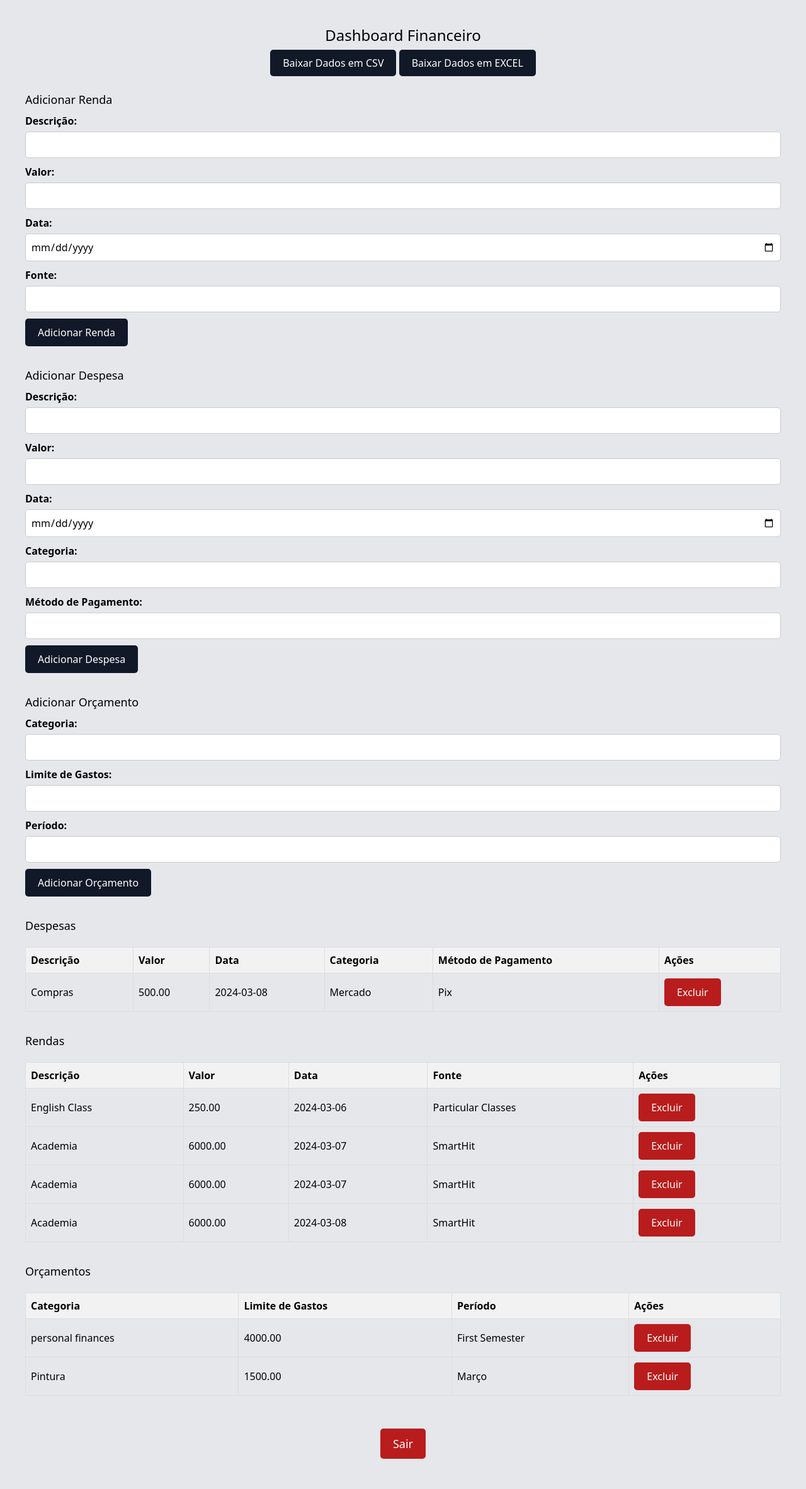
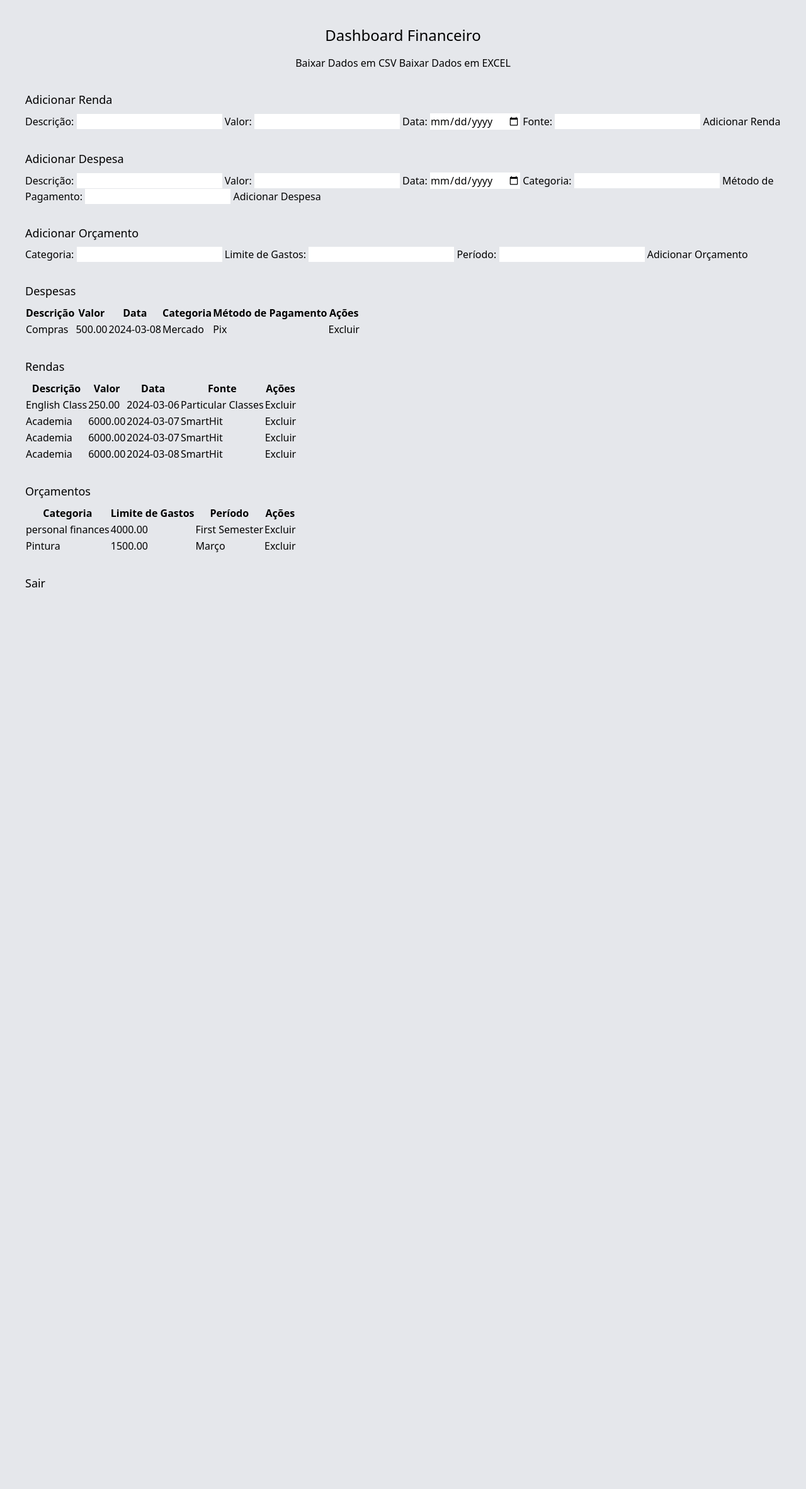
Before and after one commit to mateus-schiavi/FinDash, a Flask app: template templates/index.html in a window 1280 px wide. Shown: the whole page at 63% size. After the commit the page ends 933 px from the top, so only its background shows below. Run offline with Flask 3, Linux system fonts and the light colour scheme; the template is opened without the code that fills it: values that come from a table or form of the project are taken from there, others are empty; data comes from the database, SQL or seed files in the repository; parts of the project's set-up code (start-up, migrations or seed data) failed here and were passed over; some libraries are stand-ins or nearby versions.

Commit message:
melhorias em andamento

```diff
--- a/main.py
+++ b/main.py
@@ -1,4 +1,4 @@
-from flask import Flask, render_template, request, redirect, url_for, session, make_response, flash
+from flask import Flask, render_template, request, redirect, url_for, session, make_response, flash, jsonify
 from flask_sqlalchemy import SQLAlchemy
 import plotly.graph_objs as go
 import os
@@ -428,6 +428,46 @@ def download_data_xlsx():
 
     return response
 
+@app.route('/api/data', methods=['GET'])
+def get_data():
+    if 'name' not in session:
+        return jsonify({'error': 'Usuário não autenticado'})
+
+    expenses = Expense.query.filter_by(user_id=session['user_id']).all()
+    incomes = Income.query.filter_by(user_id=session['user_id']).all()
+    budgets = Expense.query.filter_by(user_id=session['user_id']).all()
+    graph_html = renderizar_grafico()
+
+    expense_data = [{
+        'expense_id': e.expense_id,
+        'descriptio': e.description,
+        'value': float(e.value),
+        'date': str(e.date),
+        'category': e.category,
+        'payment_method': e.payment_method
+    } for e in expenses]
+
+    income_data = [{
+        'income_id': i.income_id,
+        'description': i.description,
+        'value': float(i.value),
+        'date': str(i.date),
+        'source': i.source
+    } for i in incomes]
+
+    budget_data = [{
+        'budget_id': b.budget_id,
+        'category': b.category,
+        'spending_limit': float(b.spending_limit),
+        'period': b.period
+    } for b in budgets]
+
+    return jsonify({
+        'expenses': expense_data,
+        'incomes': income_data,
+        'budgets': budget_data,
+        'graph_html': graph_html
+    })
 # Verifica se o script está sendo executado diretamente
 if __name__ == '__main__':
     # Inicia o servidor Flask em modo de depuração
--- a/templates/index.html
+++ b/templates/index.html
@@ -6,75 +6,6 @@
     <title>Dashboard Financeiro</title>
     <script src="https://cdn.plot.ly/plotly-latest.min.js"></script>
     <link href="https://cdn.jsdelivr.net/npm/tailwindcss@2.2.19/dist/tailwind.min.css" rel="stylesheet">
-    <style>
-        .form-label {
-            display: block;
-            margin-bottom: 5px;
-            font-weight: bold;
-        }
-
-        .form-input {
-            width: 100%;
-            padding: 8px;
-            margin-bottom: 10px;
-            border-radius: 5px;
-            border: 1px solid #ccc;
-            box-sizing: border-box;
-        }
-
-        .btn {
-            background-color: #111827;
-            color: white;
-            padding: 10px 20px;
-            border: none;
-            border-radius: 5px;
-            cursor: pointer;
-        }
-
-        .btn:hover {
-            background-color: #4b5563;
-        }
-
-        .btn-delete {
-            background-color: #b91c1c;
-        }
-
-        .btn-delete:hover {
-            background-color: #7f1d1d;
-        }
-
-        .btn-logout {
-            background-color: #b91c1c;
-        }
-
-        .btn-logout:hover {
-            background-color: #111827;
-        }
-
-        table {
-            width: 100%;
-            border-collapse: collapse;
-            margin-top: 20px;
-        }
-
-        th,
-        td {
-            border: 1px solid #ddd;
-            padding: 8px;
-            text-align: left;
-        }
-
-        th {
-            background-color: #f2f2f2;
-            font-weight: bold;
-        }
-
-        .logout-container {
-            display: flex;
-            justify-content: center;
-            margin-top: 20px;
-        }
-    </style>
 </head>
 
 <body class="bg-gray-200 p-10">
```
Also changed, not shown: frontend/src/components/index.jsx (+72 -0 lines), frontend/src/forms/AddIncomeForm.jsx (added, +46 -0 lines), frontend/src/forms/AddBudgetForm.jsx (added), frontend/src/forms/AddExpenseForm.jsx (added).
